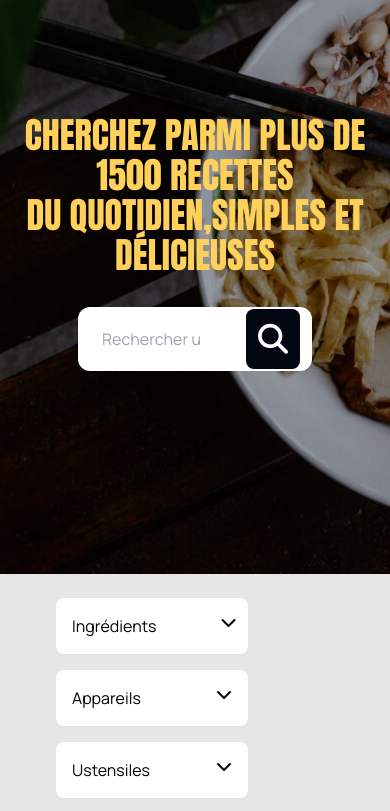
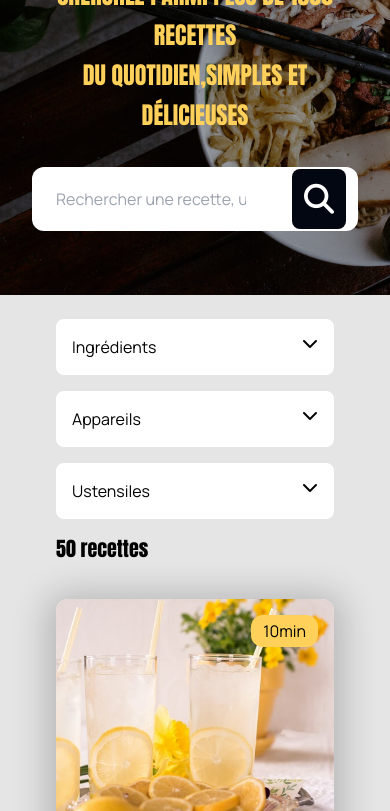
Before and after one commit to Karlito14/projet7LesPetitsPlats, a website with bundled scripts: page index.html in a window 390 px wide. Shown: the part 89-900 px from the top of the page. Built offline with nearby package versions, Linux system fonts and the light colour scheme.

Commit message:
correction du responsive

```diff
--- a/index.html
+++ b/index.html
@@ -24,18 +24,18 @@
   </head>
   <body>
     <header
-      class="h-600 bg-no-repeat bg-center bg-cover relative flex justify-center align-center flex-col"
+      class="md:h-600 h-96 bg-no-repeat bg-center bg-cover relative flex justify-center align-center flex-col"
       style="background-image: url('./assets/images/background.jpg')"
     >
-      <div class="py-12 px-14 absolute inset-0">
+      <div class="md:py-12 py-6 px-14 absolute inset-0">
         <img class="w-52" src="./assets/images/Logo.png" alt="image logo" />
       </div>
-      <div class="text-center">
-        <h1 class="text-yellow text-4xl font-anton leading-10 mb-8">
+      <div class="text-center px-8">
+        <h1 class="text-yellow md:text-4xl text-2xl font-anton leading-10 mb-8">
           CHERCHEZ PARMI PLUS DE 1500 RECETTES <br />DU QUOTIDIEN,SIMPLES ET
           DÉLICIEUSES
         </h1>
-        <form class="relative w-3/5 mx-auto">
+        <form class="relative md:w-3/5 mx-auto w-full">
           <input
             type="text"
             id="searchBar"
@@ -57,11 +57,15 @@
       </div>
     </header>
 
-    <main class="bg-neutral-200 px-14 py-6 md:px-28 h-full">
-      <div class="flex flex-col space-y-4 lg:flex-row lg:justify-between lg:items-center">
-        <div class="flex flex-col space-y-4 md:flex-row md:space-y-0 md:space-x-8 lg:space-x-14">
+    <main class="bg-neutral-200 px-14 py-6 md:px-24 h-full">
+      <div
+        class="flex flex-col space-y-4 lg:flex-row lg:justify-between lg:items-center"
+      >
+        <div
+          class="flex flex-col space-y-4 md:flex-row md:space-y-0 md:space-x-8 lg:space-x-14"
+        >
           <div
-            class="bg-white items-center p-4 rounded-lg w-48 relative"
+            class="bg-white items-center p-4 rounded-lg md:w-48 relative w-full"
             data-name="div-parent"
           >
             <div
@@ -73,7 +77,7 @@
             </div>
           </div>
           <div
-            class="bg-white items-center p-4 rounded-lg w-48 relative"
+            class="bg-white items-center p-4 rounded-lg md:w-48 relative w-full"
             data-name="div-parent"
           >
             <div
@@ -85,7 +89,7 @@
             </div>
           </div>
           <div
-            class="bg-white items-center p-4 rounded-lg w-48 relative"
+            class="bg-white items-center p-4 rounded-lg md:w-48 relative w-full"
             data-name="div-parent"
           >
             <div
@@ -106,7 +110,10 @@
         </h2>
       </div>
       <div class="flex items-center mt-5" id="divOptionsSelected"></div>
-      <div class="grid gap-20 grid-cols-1 mt-4 md:grid-cols-2 lg:grid-cols-3" id="recipesSection"></div>
+      <div
+        class="grid gap-20 grid-cols-1 mt-4 md:grid-cols-2 lg:grid-cols-3"
+        id="recipesSection"
+      ></div>
     </main>
 
     <!-- - - - - - - - -    Template   - - - - - - - - -->
--- a/scripts/pages/scripts.js
+++ b/scripts/pages/scripts.js
@@ -128,9 +128,8 @@ function elementLiClick(ulElement) {
             const spanOptionSelected = displayOptionSelected(item);
             const iconCloseSpan = spanOptionSelected.querySelector('i');
 
-            if (!optionSelectedList.includes(item.textContent.toUpperCase())) {
-                optionSelectedList.push(item.textContent.toUpperCase());
-            }
+            optionSelectedList.push(item.textContent.toUpperCase());
+
             updatedList = filterRecipes(optionSelectedList, updatedList, valueInputUpdated);
 
             displayRecipes(updatedList);
--- a/scripts/templates/displayOptions.js
+++ b/scripts/templates/displayOptions.js
@@ -51,10 +51,10 @@ const displayOptions = (array, optionDiv) => {
     // fermeture des autres options ouvertes
     closeDivOptions();
 
-    const divOptions = createElement('div', 'overflow-y-scroll max-h-52 scrollbar absolute left-0 bg-white z-10 w-48 rounded-bl-xl rounded-br-xl', undefined, `div-option-${optionDiv.dataset.name}`);
+    const divOptions = createElement('div', 'overflow-y-scroll max-h-52 scrollbar absolute left-0 bg-white z-10 md:w-48 rounded-bl-xl rounded-br-xl w-full', undefined, `div-option-${optionDiv.dataset.name}`);
     divOptions.setAttribute('data-name', 'div-options');
 
-    const inputSearch = createElement('input', 'border-slate-300 border-solid border block py-2 pl-4 pr-14 my-3 mx-auto w-44 cursor-pointer focus:outline-none', undefined, 'input-option');
+    const inputSearch = createElement('input', 'border-slate-300 border-solid border block py-2 pl-4 pr-14 my-3 mx-auto md:w-44 cursor-pointer focus:outline-none w-11/12', undefined, 'input-option');
     inputSearch.setAttribute('type', 'text');
     inputSearch.setAttribute('autocomplete', 'off');
 
@@ -62,7 +62,7 @@ const displayOptions = (array, optionDiv) => {
         inputSearch.focus();
     }, 100);
 
-    const iconSearch = createElement('i', 'fa-solid fa-magnifying-glass absolute top-6 right-5 text-slate-400');
+    const iconSearch = createElement('i', 'fa-solid fa-magnifying-glass absolute top-6 md:right-5 sm:right-10 right-7 text-slate-400');
 
     const iconClose = createElement('i', 'fa-solid fa-xmark text-slate-400 absolute top-6 right-11 opacity-0 cursor-pointer', undefined, 'icon-option');
 
--- a/scripts/utils/recipesFilter.js
+++ b/scripts/utils/recipesFilter.js
@@ -35,7 +35,7 @@ export default (optionList, array, inputValue) => {
     arrayFiltered.forEach((element) => {
         const { appliance, ustensils, ingredients } = element;
 
-        if (lastOption.includes(appliance)) {
+        if (lastOption.includes(appliance.toUpperCase())) {
             if (!inTheArray.includes(element.name)) {
                 recipesFiltered.push(element);
                 inTheArray.push(element.name);
```
Also changed, not shown: styles/output.css.
